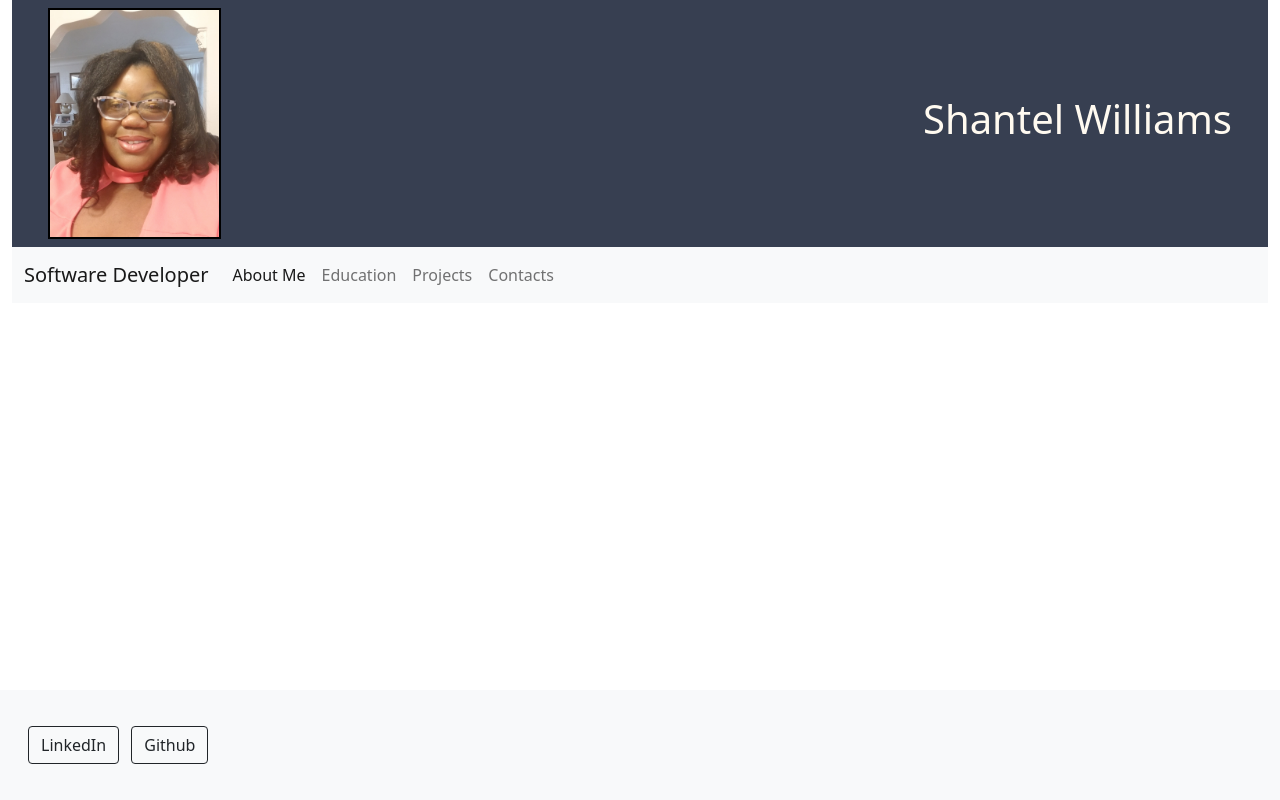
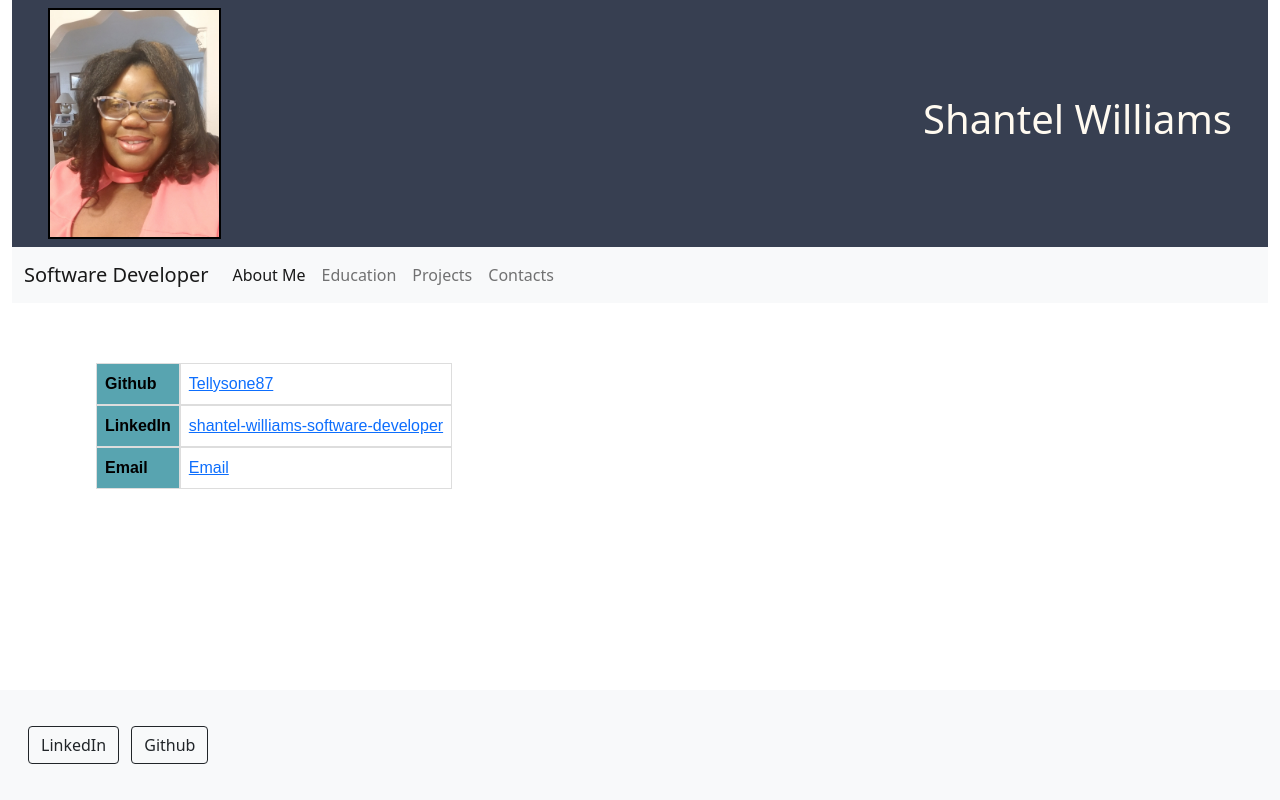
Before and after one commit to Tellysone87/portfolio, a Flask app: page /contact in a window 1280 px wide. Run offline with Flask 3, Linux system fonts and the light colour scheme; some libraries are stand-ins or nearby versions.

Commit message:
added some a contact table. Needs more work or embedding. Also look up how to add email.

```diff
--- a/static/design.css
+++ b/static/design.css
@@ -39,3 +39,30 @@ img{
     width: 432;
     height: 576;
 }
+
+/* Profile tables Css is below */
+#contact_table {
+    color: #373F51;
+    font-family: Arial, Helvetica, sans-serif;
+    width: 100%;
+
+
+}
+
+/* Invert the profile table */
+#contact_table tr {
+    display: block;
+    float: left;
+}
+
+#contact_table th, #contact_table td {
+    display: block;
+    border: 1px solid #ddd;
+    padding: 8px;
+}
+
+#contact_table th {
+    text-align: left;
+    background-color:  #58A4B0;
+    color: black;
+}
--- a/templates/base.html
+++ b/templates/base.html
@@ -16,10 +16,11 @@ The other webpages will inherit this html to ensure the theme is universal -->
     <meta name='viewport' content='width=device-width, initial-scale=1'>
     <link rel='stylesheet' href='../static/design.css'>
 
-    <!-- <script src='main.js'></script> -->
+
 </head>
 
 <body>
+    <script src="https://platform.linkedin.com/badges/js/profile.js" async defer type="text/javascript"></script>
     <div class="container-fluid">
         <!-- Create a nav bar for the heading of different pages -->
         <div class="row" id="regular">
@@ -82,6 +83,8 @@ The other webpages will inherit this html to ensure the theme is universal -->
                 </div>
                 {% endblock %}
             </div>
+
+
         </div>
     </div>
     <div id="footer">
--- a/templates/contact.html
+++ b/templates/contact.html
@@ -4,4 +4,28 @@
 <!-- title block -->
 {% block title %}contact page{% endblock %}
 
-{% block content %}{% endblock %}
+
+
+{% block content %}
+<!-- Contact table -->
+<div class="row">
+    <table id="contact_table">
+        <th>Github</th>
+        <th>LinkedIn</th>
+        <th>Email</th>
+        <tr>
+            <td>
+                <a href="https://github.com/Tellysone87">Tellysone87</a>
+            </td>
+            <td>
+                <a href="https://www.linkedin.com/in/shantel-williams-software-developer/">shantel-williams-software-developer</a>
+            </td>
+            <td>
+                <a href="walterdtrt@aol.com">Email</a>
+            </td>
+        </tr>
+    </table>
+</div>
+
+
+{% endblock %}
```
